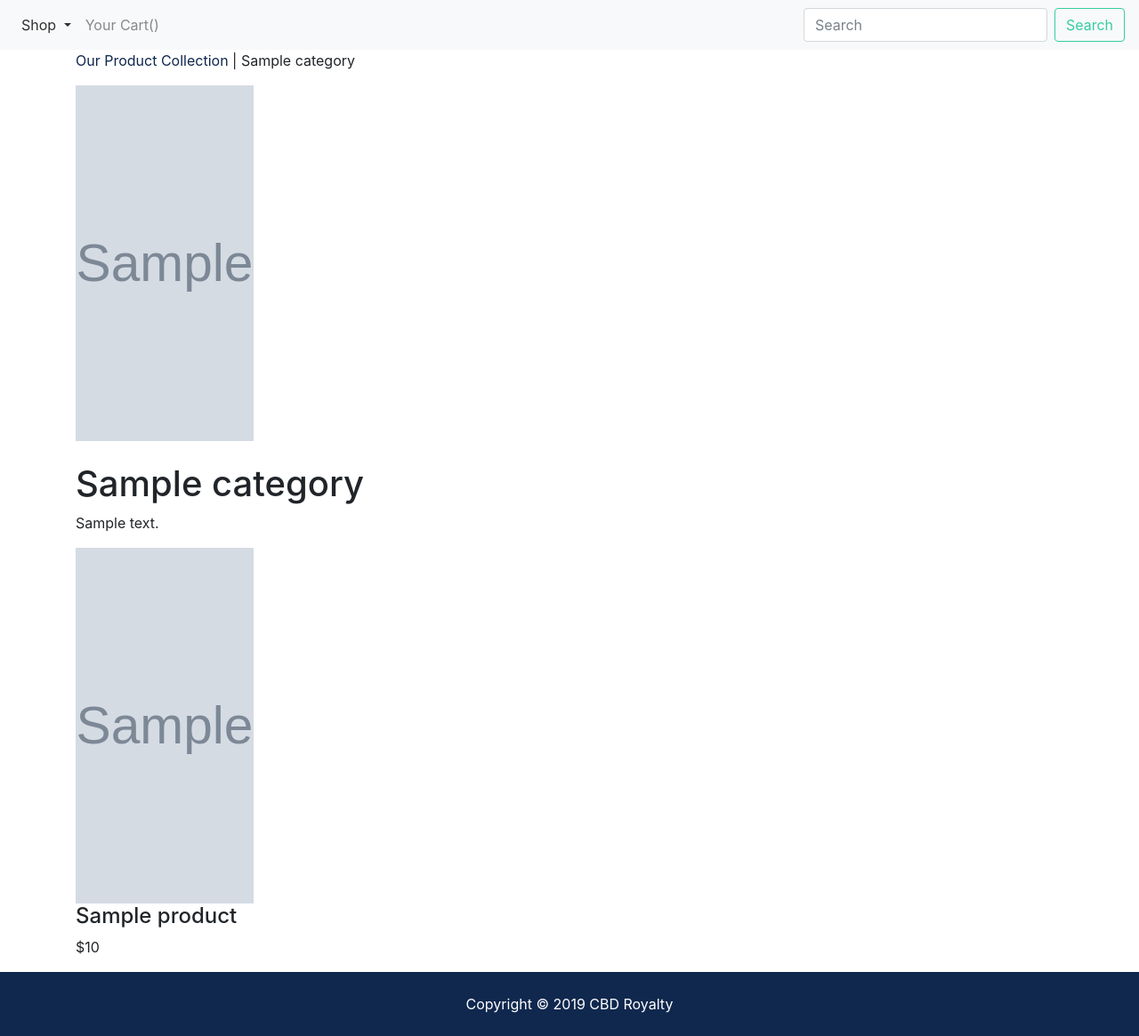
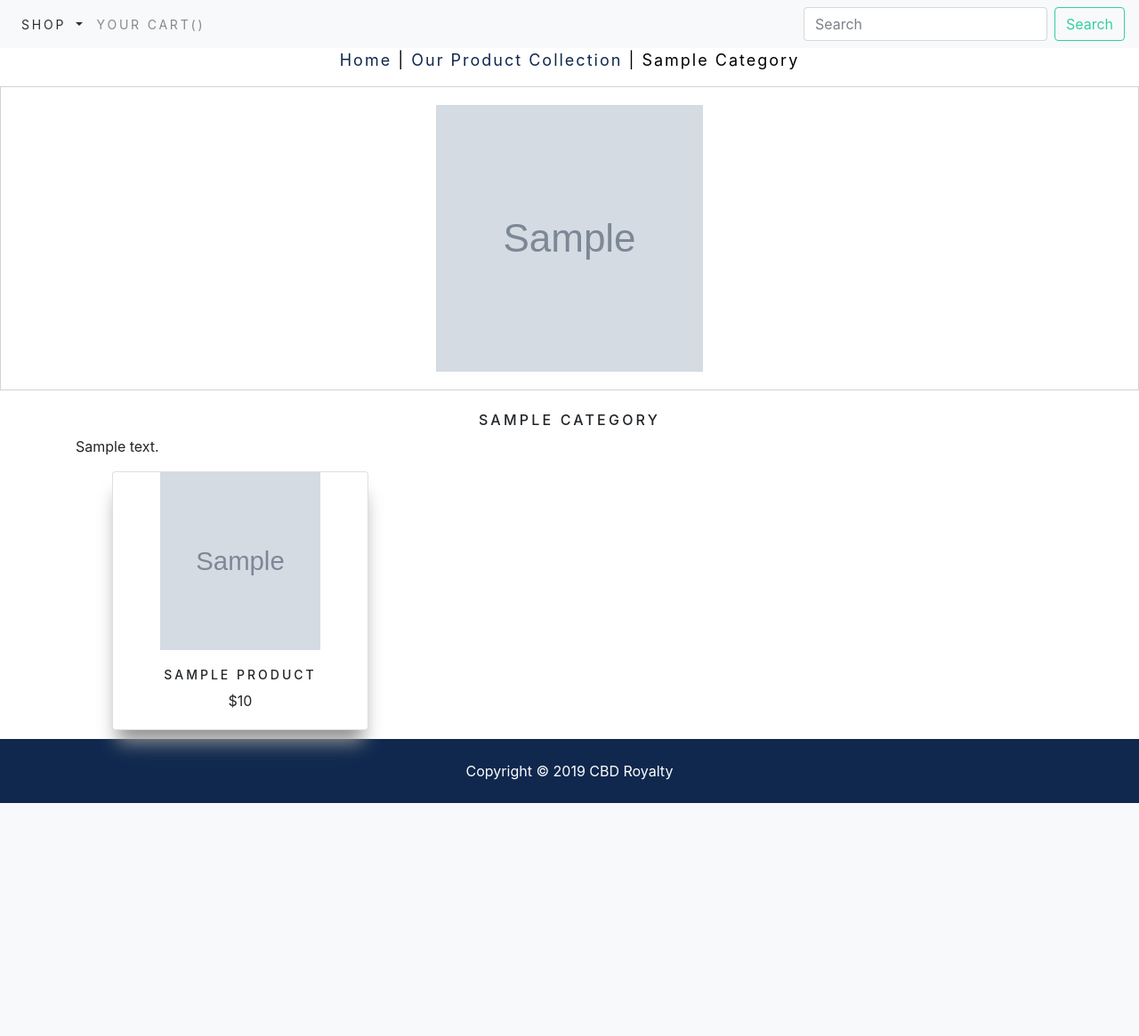
Before and after one commit to arturfil/e-commerce-website, a Django app: template templates/shop/category.html in a window 1280 px wide. Shown: the whole page at 89% size. After the commit the page ends 903 px from the top, so only its background shows below. Run offline with Django 3.2, Linux system fonts and the light colour scheme; the template is opened without the code that fills it: most values are stand-ins (such as "Sample title", 1, 10 or a date in 2020); grey boxes marked "Sample" are stand-in pictures; some libraries are stand-ins or nearby versions.

Commit message:
styling pages

```diff
--- a/e_commerce_cbd/static/css/style.css
+++ b/e_commerce_cbd/static/css/style.css
@@ -2,13 +2,18 @@
   color: #fff !important; }
 
 img {
-  width: 100%; }
+  width: 180px;
+  height: 200px;
+}
 
 .logo {
   width: 80px; }
 
 .navbar {
   opacity: 0.9;
+  letter-spacing: .2em;
+  font-size: 14px;
+  text-transform: uppercase;
 }
 
 .social a {
@@ -69,13 +74,91 @@ img {
 .listing-preview a {
   position: relative; }
 
-/* Added CSS */
+/* Category */
 
-img {
-  height: 400px;
-  width: 200px;
+.cat-banner {
+  border: solid 1px lightgrey;
+  padding: 20px;
 }
 
+.cat-banner img {
+  margin: 0 auto;
+}
+
+.my_row_class {
+  paddint-top: 15px;
+}
+.my_row_class  .mx-auto {
+  color: #000;
+  font-size: 12px;
+}
+.my_row_class .mx-auto p {
+  color: black;
+  text-decoration: none;
+}
+
+.my_image {
+  margin: 0 auto;
+  width: 300px;
+  height: 300px;
+}
+
+.my_title {
+  font-size: 16px;
+  text-transform: uppercase;
+  letter-spacing: .2em;
+}
+
+.my_image_padding {
+  padding-top: 5px;
+}
+
+.my_bottom_margin {
+  margin-bottom: 10px;
+}
+
+/* Card Classes */
+
+.card {
+  text-align: center;
+  margin: 0 auto;
+  box-shadow: 0px 20px 20px -6px rgb(147, 147, 147);
+}
+
+.card img {
+  margin: 0 auto;
+}
+
+.card h4 {
+  text-transform: uppercase;
+  font-size: 14px;
+  letter-spacing: 3px;
+}
+
+/* My Product classes  */
+
+.my_prod_row_class {
+  padding: 15px 0;
+}
+
+.my_prod_row_class .mx_auto p {
+  color: #000;
+  font-size: 12px;
+}
+
+.my_prod_row_class .mx_auto p a {
+  color: #000;
+  font-size: 12px;
+  text-decoration: none;
+}
+
+.breadcrum {
+  text-align: center;
+  text-transform: capitalize;
+  font-size: 18px;
+  letter-spacing: 2px;
+  font-weight: 400;
+}
 
 @media (max-width: 991px) {
   #showcase {
--- a/templates/shop/category.html
+++ b/templates/shop/category.html
@@ -20,36 +20,45 @@
 
 {% block content %}
   {% if category %}
-    <div class="container">
-      <div>
-        <p><a href="{% url 'shop:allProductCategory' %}">Our Product Collection</a> | {{ category.name }} </p>
+    <div class=" row my_row_class">
+      <div class="mx-auto">
+        <p class="breadcrum">
+          <a href="{% url 'shop:allProductCategory' %}">Home</a> |
+          <a href="{% url 'shop:allProductCategory' %}">Our Product Collection</a> | {{ category.name }}
+        </p>
       </div>
     </div>
   {% endif %}
-  <div class="container">
   {% if category %}
-    <img src="{{ category.image.url }}" alt={{category.name}}>
+  <div class="container-fluid mx-auto cat-banner">
+    <div class="row">
+      <img class="my_image" src="{{ category.image.url }}" alt={{category.name}}>
+    </div>
   </div>
   <br>
   <div class="container">
-    <h1>{{category.name}}</h1>
-    <p>{{ category.description }}</p>
+    <h1 class="text-center my_title">{{category.name}}</h1>
+    <p class="text-justify">{{ category.description }}</p>
   </div>
   {% else %}
-  <div>
-    <h1>Our Product Collection</h1>
-    <p>This is our variety of our products</p>
+  <div class="container">
+    <h1 class="my_title text-center">Our Product Collection</h1>
+    <p class="text-justify">This is our variety of our products</p>
   </div>
   {% endif %}
   <div class="container">
-    <div>
+    <div class="row mx-auto">
       {% for product in products %}
-        <div>
+        <div class="my_bottom_margin col-9 col-sm-12 col-md-4 col-lg-4">
           <div>
-            <a href=""><img src="{{ product.photo_main.url }}" alt="{{product.name}}"></a>
-            <div>
-              <h4>{{product.name}}</h4>
-              <p>${{product.price}} </p>
+            <div class="card" style="width: 18rem;">
+              <img src="{{ product.photo_main.url }}" alt="{{product.name}}">
+              <div class="card-body">
+                <h4>{{product.name}}</h4>
+                <p class="card-text">
+                  ${{product.price}}
+                </p>
+              </div>
             </div>
           </div>
         </div>
--- a/templates/shop/product.html
+++ b/templates/shop/product.html
@@ -7,7 +7,7 @@
 {% block content %}
   <div class="container">
     <div>
-      <p>
+      <p class="mx-auto breadcrum">
         <a href="{% url 'shop:allProductCategory' %}">Home</a> |
         <a href="{{ product.category.get_url">
           {{product.category}} | {{product.name}}
```
Also changed, not shown: static/css/style.css (+31 -5 lines), 1 other file.
